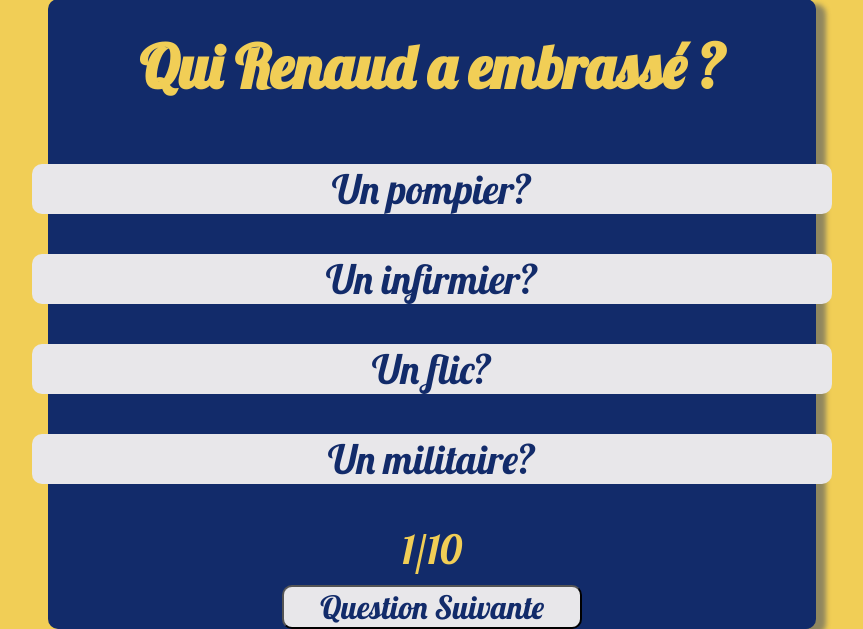
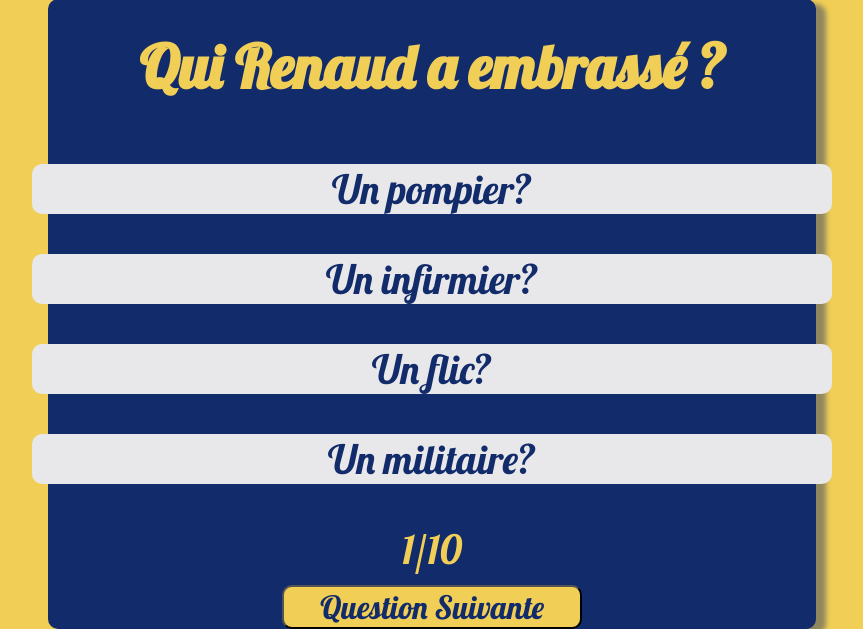
Before and after one commit to Simoncastagne42/La-quizzine, a PHP site: page /quizz.php in a window 1280 px wide, with the pointer over the restyled element. Shown: the part 196-825 px from the top of the page, without its empty margins (208-1071 px from the left). Run offline with PHP 8.4, Linux system fonts and the light colour scheme; data comes from the database, SQL or seed files in the repository.

Commit message:
derniere version

```diff
--- a/style.css
+++ b/style.css
@@ -84,6 +84,11 @@ section#section-quizz{
 
     height: 100px;
     padding-top: 40px;
+
+}
+#nextQuestion:hover {
+cursor: pointer;
+background-color: #f1ce56;
 
 }
 
```
